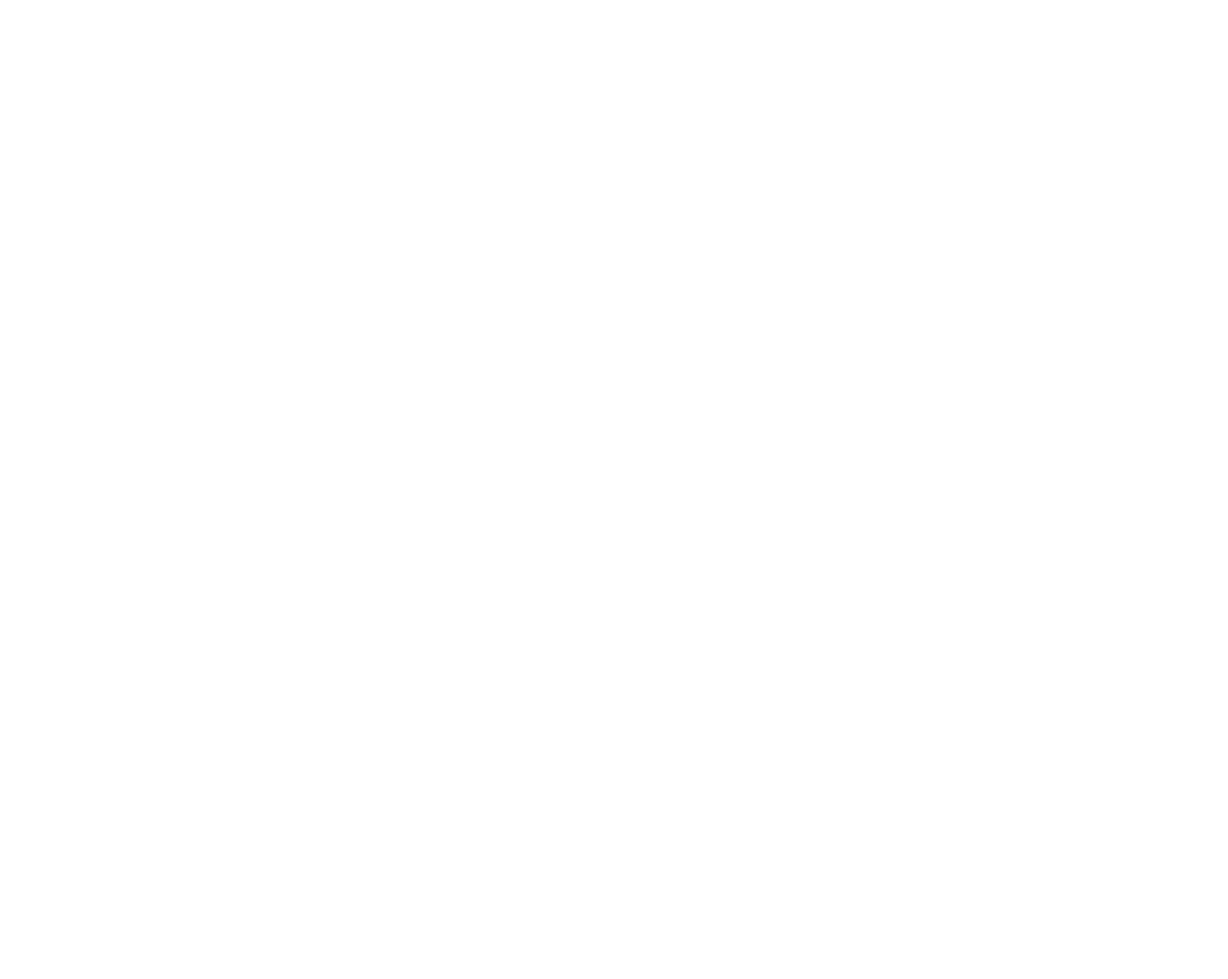
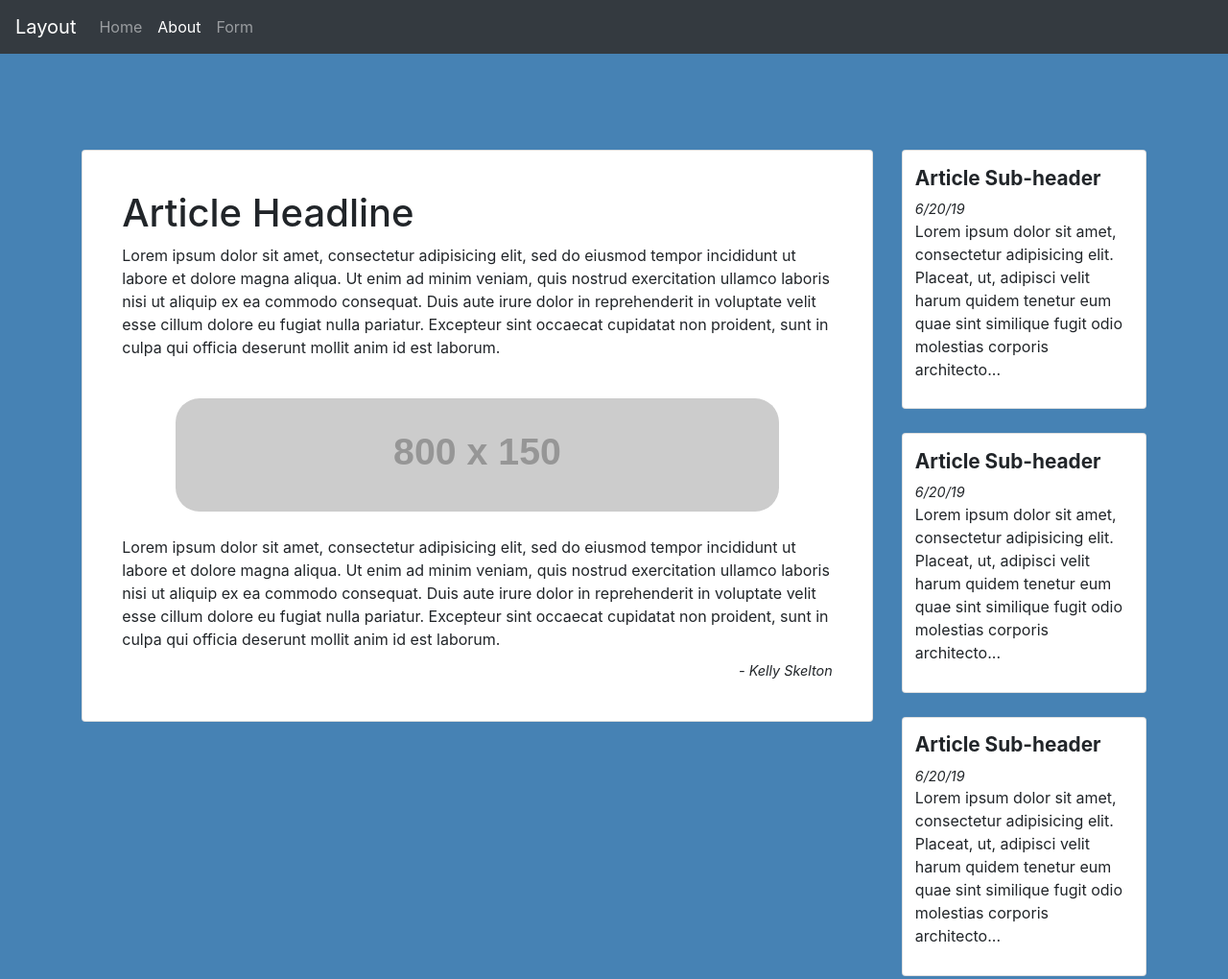
Before and after one commit to KellyMichaelSkelton/Small-1st-Website, a plain HTML site: page html/about.html in a window 1280 px wide. Shown: the top 1020 px of the page at 96% size. Before the commit the page ends 800 px from the top, so only its background shows below. Drawn offline with nearby package versions, Linux system fonts and the light colour scheme; placeholder pictures from the web are drawn by us.

Commit message:
about page completed, TODO: form page

```diff
--- a/css/main.css
+++ b/css/main.css
@@ -54,6 +54,10 @@ body {
   border-radius: 25px;
 }
 
+.author {
+  text-align: right
+}
+
 footer {
   margin-top: 100px;
   padding: 15px;
--- a/html/about.html
+++ b/html/about.html
@@ -0,0 +1,99 @@
+<!DOCTYPE html>
+<html lang="en" dir="ltr">
+  <head>
+    <meta charset="utf-8">
+    <title>Layout - About</title>
+
+    <!-- attach bootstrap 4 css -->
+    <link rel="stylesheet" href="https://maxcdn.bootstrapcdn.com/bootstrap/4.0.0/css/bootstrap.min.css" integrity="sha384-Gn5384xqQ1aoWXA+058RXPxPg6fy4IWvTNh0E263XmFcJlSAwiGgFAW/dAiS6JXm" crossorigin="anonymous">
+
+    <!-- attach own css -->
+    <link rel="stylesheet" href="../css/main.css">
+  </head>
+  <body>
+    <header>
+      <div class="row">
+        <div class="col-md-12">
+          <nav class="navbar navbar-expand-lg navbar-dark bg-dark">
+            <a class="navbar-brand" href="../index.html">Layout</a>
+            <button class="navbar-toggler" type="button" data-toggle="collapse" data-target="#navbarNav" aria-controls="navbarNav" aria-expanded="false" aria-label="Toggle navigation">
+              <span class="navbar-toggler-icon"></span>
+            </button>
+            <div class="collapse navbar-collapse" id="navbarNav">
+              <ul class="navbar-nav">
+                <li class="nav-item">
+                  <a class="nav-link" href="../index.html">Home <span class="sr-only">(current)</span></a>
+                </li>
+                <li class="nav-item active">
+                  <a class="nav-link" href="./about.html">About</a>
+                </li>
+                <li class="nav-item">
+                  <a class="nav-link" href="./form.html">Form</a>
+                </li>
+              </ul>
+            </div>
+          </nav>
+        </div> <!-- ends col 12 -->
+      </div> <!-- ends row -->
+    </header>
+
+    <main>
+      <div class="container">
+        <div class="row">
+          <div class="col-md-9">
+            <div class="card">
+              <h1>Article Headline</h1>
+              <p>Lorem ipsum dolor sit amet, consectetur adipisicing elit, sed do eiusmod tempor incididunt ut labore et dolore magna aliqua. Ut enim ad minim veniam, quis nostrud exercitation ullamco laboris nisi ut aliquip ex ea commodo consequat. Duis aute irure dolor in reprehenderit in voluptate velit esse cillum dolore eu fugiat nulla pariatur. Excepteur sint occaecat cupidatat non proident, sunt in culpa qui officia deserunt mollit anim id est laborum.</p>
+            <img src="http://placehold.it/800x150" alt="Placeholder" class="center-img">
+            <p>Lorem ipsum dolor sit amet, consectetur adipisicing elit, sed do eiusmod tempor incididunt ut labore et dolore magna aliqua. Ut enim ad minim veniam, quis nostrud exercitation ullamco laboris nisi ut aliquip ex ea commodo consequat. Duis aute irure dolor in reprehenderit in voluptate velit esse cillum dolore eu fugiat nulla pariatur. Excepteur sint occaecat cupidatat non proident, sunt in culpa qui officia deserunt mollit anim id est laborum.</p>
+            <p class="card-subtitle author"> - Kelly Skelton</p>
+          </div> <!-- ends card -->
+        </div> <!-- ends cold 9 -->
+
+          <div class="col-md-3">
+            <!-- .card>.card-title+.card-subtitle+p -->
+            <div class="card">
+              <div class="card-title">Article Sub-header</div>
+              <div class="card-subtitle">6/20/19</div>
+              <p>Lorem ipsum dolor sit amet, consectetur adipisicing elit. Placeat, ut, adipisci velit harum quidem tenetur eum quae sint similique  fugit odio molestias corporis architecto...</p>
+            </div> <!-- ends card 1 -->
+
+            <div class="card">
+              <div class="card-title">Article Sub-header</div>
+              <div class="card-subtitle">6/20/19</div>
+              <p>Lorem ipsum dolor sit amet, consectetur adipisicing elit. Placeat, ut, adipisci velit harum quidem tenetur eum quae sint similique  fugit odio molestias corporis architecto...</p>
+            </div> <!-- ends card 2 -->
+
+            <div class="card">
+              <div class="card-title">Article Sub-header</div>
+              <div class="card-subtitle">6/20/19</div>
+              <p>Lorem ipsum dolor sit amet, consectetur adipisicing elit. Placeat, ut, adipisci velit harum quidem tenetur eum quae sint similique  fugit odio molestias corporis architecto...</p>
+            </div> <!-- ends card 3 -->
+          </div> <!-- ends cold 3 -->
+        </div> <!-- ends rows -->
+      </div> <!-- ends container -->
+    </main>
+
+    <footer>
+      <div class="row">
+        <div class="col-md-4">
+          <p>Lorem ipsum dolor sit amet, consectetur adipisicing elit, sed do eiusmod tempor incididunt ut labore et dolore magna aliqua. Ut enim ad minim veniam, quis nostrud exercitation ullamco laboris nisi ut aliquip ex ea commodo consequat. Duis aute irure dolor in reprehenderit in voluptate velit esse cillum dolore eu fugiat nulla pariatur. Excepteur sint occaecat cupidatat non proident, sunt in culpa qui officia deserunt mollit anim id est laborum.</p>
+        </div> <!-- ends col 4 -->
+
+        <div class="col-md-4">
+          <p>Lorem ipsum dolor sit amet, consectetur adipisicing elit, sed do eiusmod tempor incididunt ut labore et dolore magna aliqua. Ut enim ad minim veniam, quis nostrud exercitation ullamco laboris nisi ut aliquip ex ea commodo consequat. Duis aute irure dolor in reprehenderit in voluptate velit esse cillum dolore eu fugiat nulla pariatur. Excepteur sint occaecat cupidatat non proident, sunt in culpa qui officia deserunt mollit anim id est laborum.</p>
+        </div> <!-- ends col 4 -->
+
+        <div class="col-md-4">
+          <p>Lorem ipsum dolor sit amet, consectetur adipisicing elit, sed do eiusmod tempor incididunt ut labore et dolore magna aliqua. Ut enim ad minim veniam, quis nostrud exercitation ullamco laboris nisi ut aliquip ex ea commodo consequat. Duis aute irure dolor in reprehenderit in voluptate velit esse cillum dolore eu fugiat nulla pariatur. Excepteur sint occaecat cupidatat non proident, sunt in culpa qui officia deserunt mollit anim id est laborum.</p>
+        </div> <!-- ends col 4 -->
+      </div> <!-- ends row for footer -->
+    </footer>
+
+    <!-- attach bootstrap 4 js -->
+    <script src="https://code.jquery.com/jquery-3.2.1.slim.min.js" integrity="sha384-KJ3o2DKtIkvYIK3UENzmM7KCkRr/rE9/Qpg6aAZGJwFDMVNA/GpGFF93hXpG5KkN" crossorigin="anonymous"></script>
+    <script src="https://cdnjs.cloudflare.com/ajax/libs/popper.js/1.12.9/umd/popper.min.js" integrity="sha384-ApNbgh9B+Y1QKtv3Rn7W3mgPxhU9K/ScQsAP7hUibX39j7fakFPskvXusvfa0b4Q" crossorigin="anonymous"></script>
+    <script src="https://maxcdn.bootstrapcdn.com/bootstrap/4.0.0/js/bootstrap.min.js" integrity="sha384-JZR6Spejh4U02d8jOt6vLEHfe/JQGiRRSQQxSfFWpi1MquVdAyjUar5+76PVCmYl" crossorigin="anonymous"></script>
+
+  </body>
+</html>
```
Also changed, not shown: html/form.html (+66 -0 lines).
